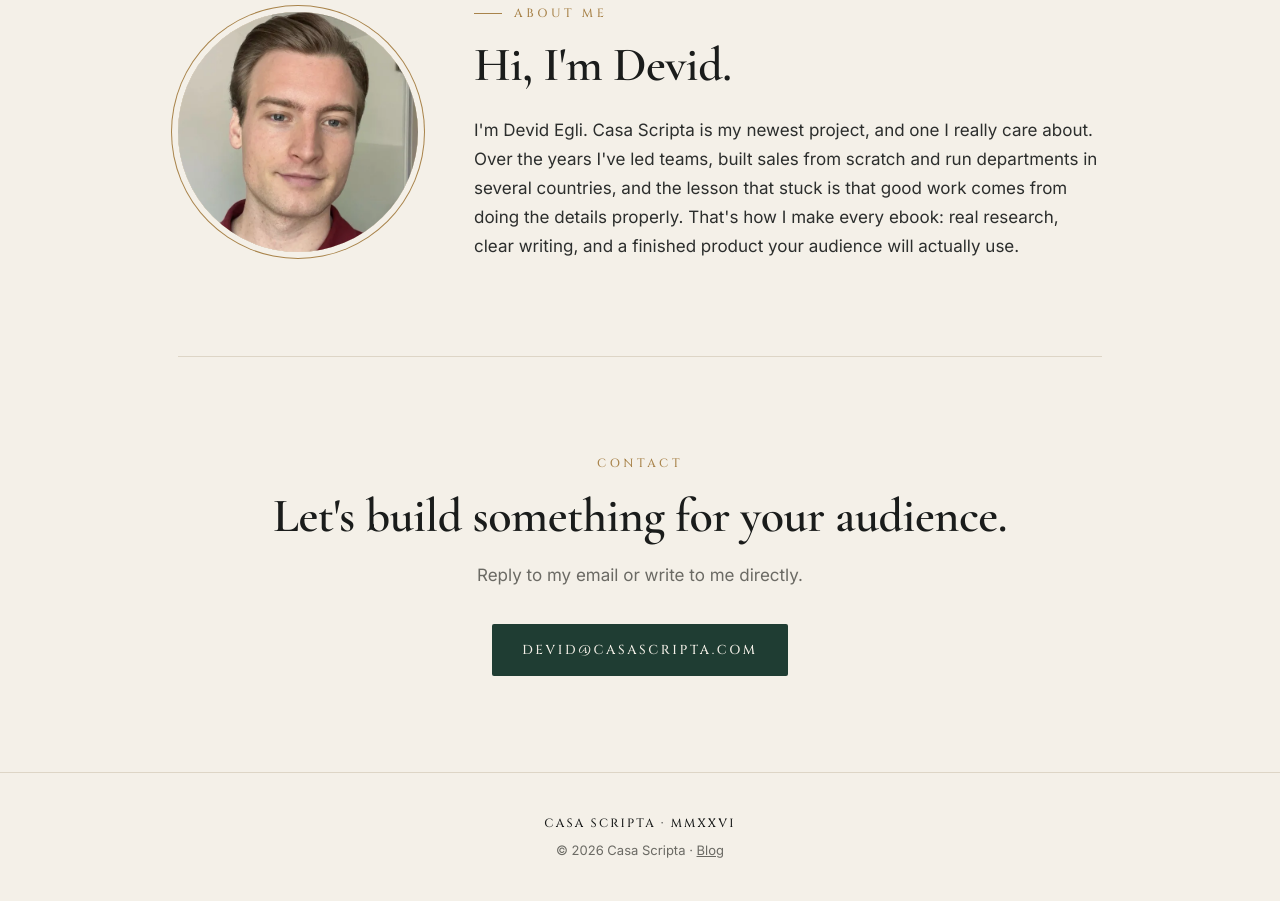
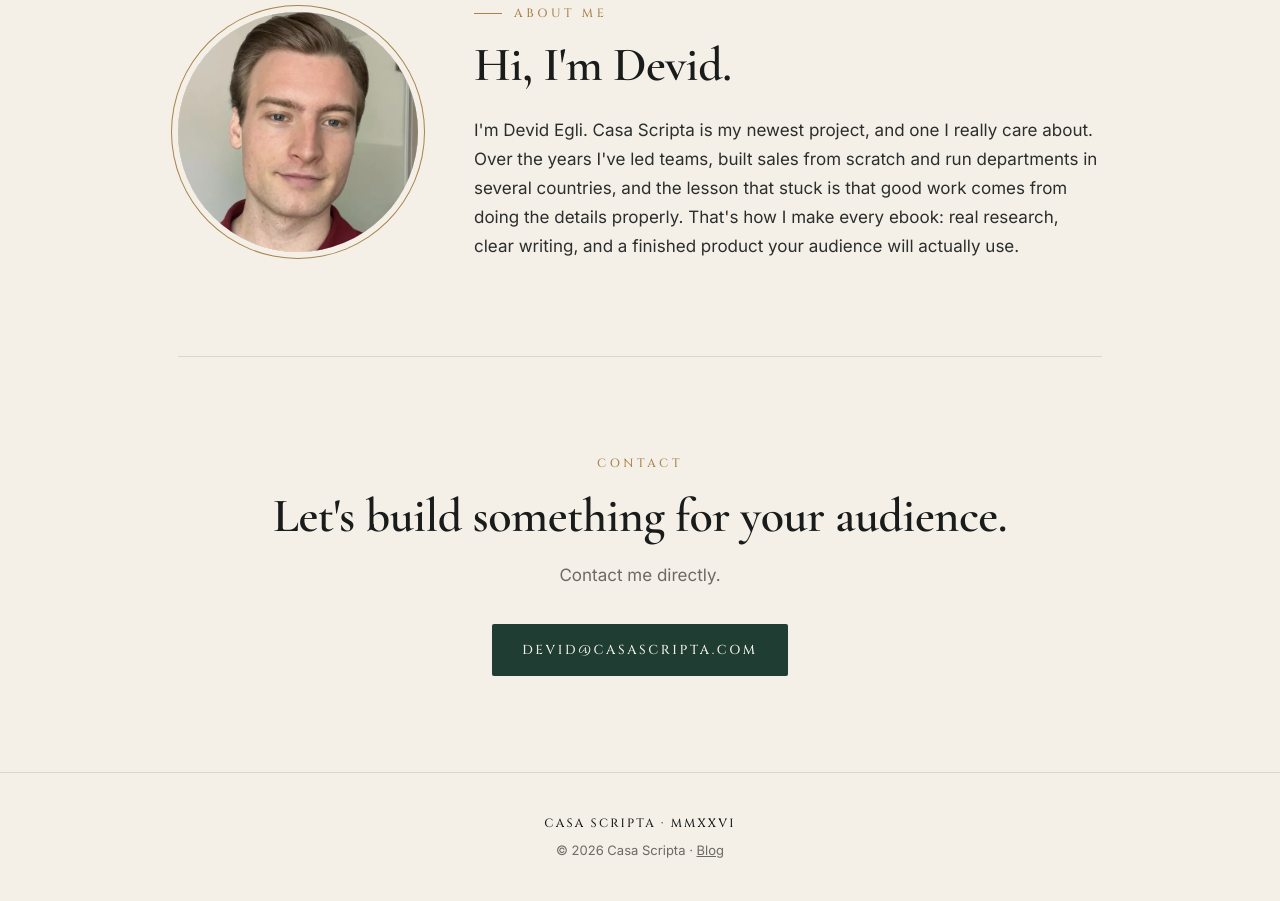
Before and after one commit to DevidEg/casascripta-site, a plain HTML site: page index.html in a window 1280 px wide. Shown: the part 2023-2924 px from the top of the page. Drawn offline with nearby package versions, Linux system fonts and the light colour scheme.

Commit message:
Contact line: contact me directly

```diff
--- a/index.html
+++ b/index.html
@@ -117,7 +117,7 @@ footer .cinzel{font-size:12px;color:var(--ink);display:block;margin-bottom:6px}
 <section id="contact" class="contact">
 <div class="label">CONTACT</div>
 <h2>Let's build something for your audience.</h2>
-<p>Reply to my email or write to me directly.</p>
+<p>Contact me directly.</p>
 <a class="btn" href="mailto:devid@casascripta.com">DEVID@CASASCRIPTA.COM</a>
 </section>
 </div>
```
